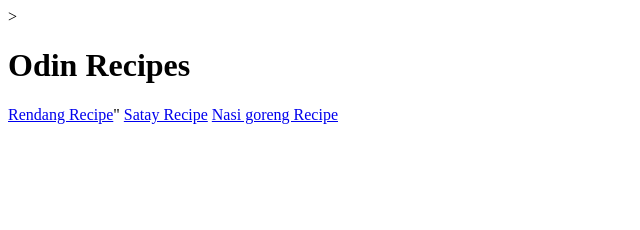
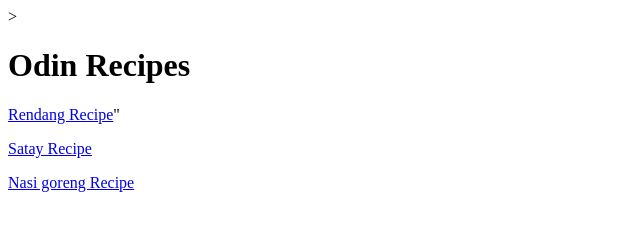
Before and after one commit to asdarma/odin-recipes, a plain HTML site: page index.html in a window 1280 px wide. Shown: the whole page, without its empty margins (0-640 px from the left). Drawn offline with Linux system fonts and the light colour scheme.

Commit message:
Added Paragraphs to recipes links

```diff
--- a/index.html
+++ b/index.html
@@ -7,9 +7,13 @@
 
     <body>
         <h1>Odin Recipes</h1>
-        <a href="recipes/rendang.html">Rendang Recipe</a>"
-        <a href="recipes/satay.html">Satay Recipe</a>
-        <a href="recipes/nasigoreng.html">Nasi goreng Recipe</a>
+
+        <p><a href="recipes/rendang.html">Rendang Recipe</a>"
+        </p>
+        <p><a href="recipes/satay.html">Satay Recipe</a>
+        </p>
+        <p><a href="recipes/nasigoreng.html">Nasi goreng Recipe</a>
+        </p>
 
 
     </body>
```
